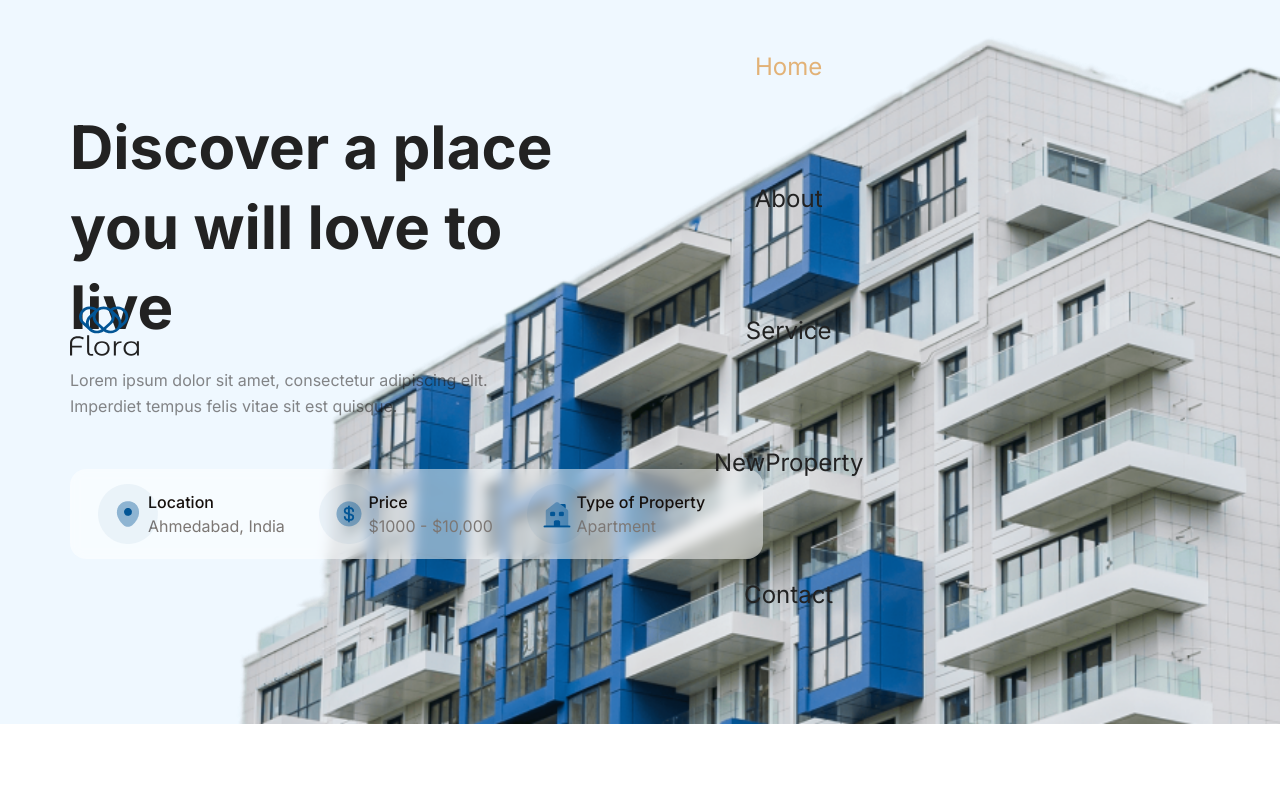
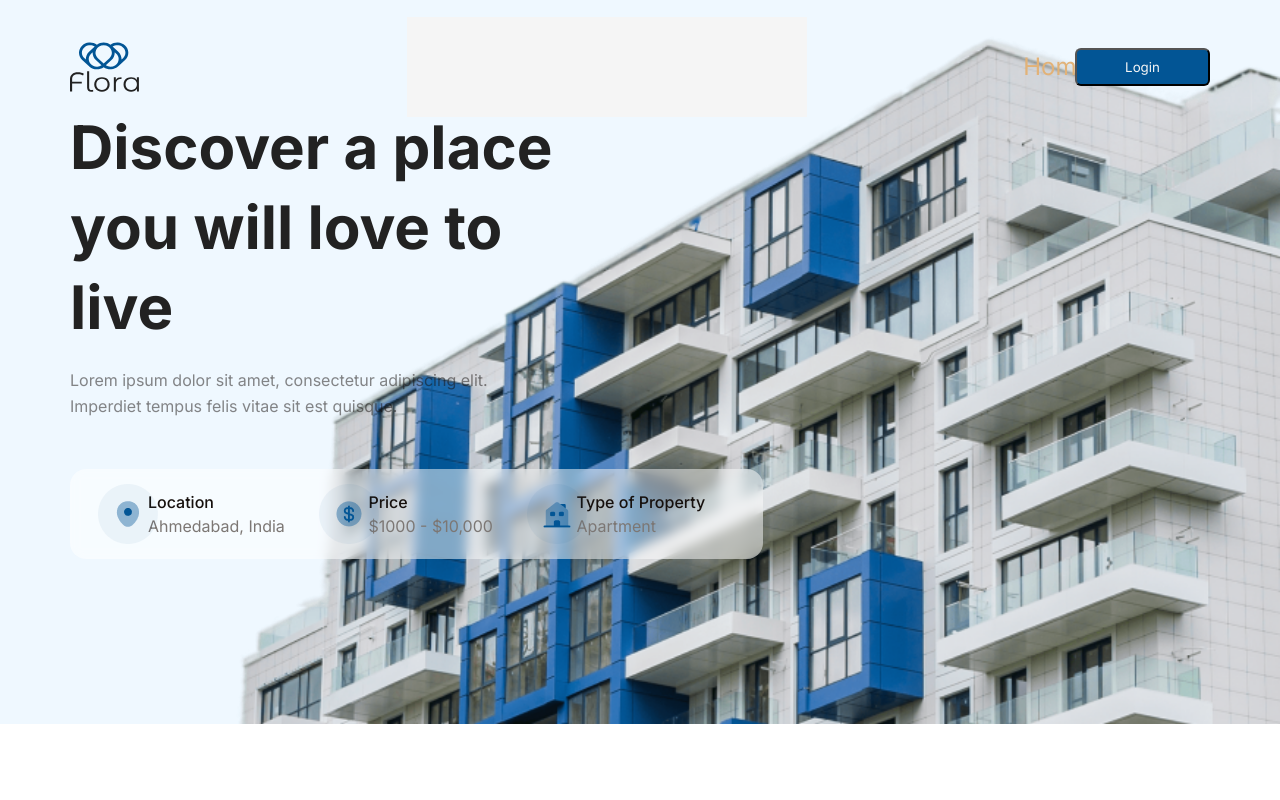
Before and after one commit to wadahdahi/task-004-focal-f-end-avd-react-vite-based-flora-real-estate-website, a React (Vite) app: page / in a window 1280 px wide. Shown: the top 800 px of the page. Built offline with nearby package versions, Linux system fonts and the light colour scheme.

Commit message:
Change: media max-width to 412px, update on responsiveness

```diff
--- a/src/components/Header/Header.css
+++ b/src/components/Header/Header.css
@@ -18,9 +18,10 @@
 
 #main-nav {
   display: flex;
+  background-color: #f5f5f5;
   flex-direction: row;
-  max-width: 100vw;
-  justify-content: space-between;
+  width: 400px;
+  /* justify-content: space-between; */
   align-items: center;
 }
 
@@ -37,13 +38,13 @@
 
 #hamburger,
 #close-btn {
+  z-index: 11;
   display: none;
   font-size: 26px;
   background: none;
   border: none;
   cursor: pointer;
   color: #025595;
-  z-index: 11;
 }
 
 /* SIDE NAV */
@@ -76,11 +77,7 @@
   flex-direction: column;
   align-items: flex-start;
 }
-#nav-list {
-  display: flex;
-  flex-direction: column;
-  gap: 32px;
-}
+
 #mobile-nav {
   display: flex;
   flex-direction: column;
@@ -88,7 +85,7 @@
 }
 
 /* RESPONSIVENESS */
-@media (max-width: 360px) {
+@media (max-width: 412px) {
   #header {
     padding: 39px 20px;
     align-items: center;
@@ -107,4 +104,7 @@
     display: flex;
     flex-direction: column;
   }
+  #nav-list {
+    flex-direction: column;
+  }
 }
--- a/src/components/Hero/Hero.css
+++ b/src/components/Hero/Hero.css
@@ -99,7 +99,7 @@
 /* RESPONSIVENESS */
 /* -------------- */
 
-@media (max-width: 360px) {
+@media (max-width: 412px) {
   #hero {
     width: 100vw;
     height: 740px;
--- a/src/components/Navbar/Navbar.css
+++ b/src/components/Navbar/Navbar.css
@@ -2,11 +2,21 @@
 .nav-is-active {
   color: rgb(226, 178, 119);
 }
+#nav-list {
+  display: flex;
+  flex-direction: row;
+  gap: 32px;
+  width: 100vw;
+  align-items: center;
+}
+
 .nav-list-item {
   color: #222222;
 }
 
-/* Sidebar Nav */
+/* -------------- */
+/* ---SIDE NAV--- */
+/* -------------- */
 .sidebar-link {
   display: block;
   color: #444444;
@@ -31,6 +41,12 @@
   align-items: start;
   text-align: start;
 }
+#nav-list li {
+  display: block;
+  margin: 0;
+  padding: 0;
+  /* background-color: antiquewhite; */
+}
 #nav-list li a {
   display: block;
   width: 100vw;
```
